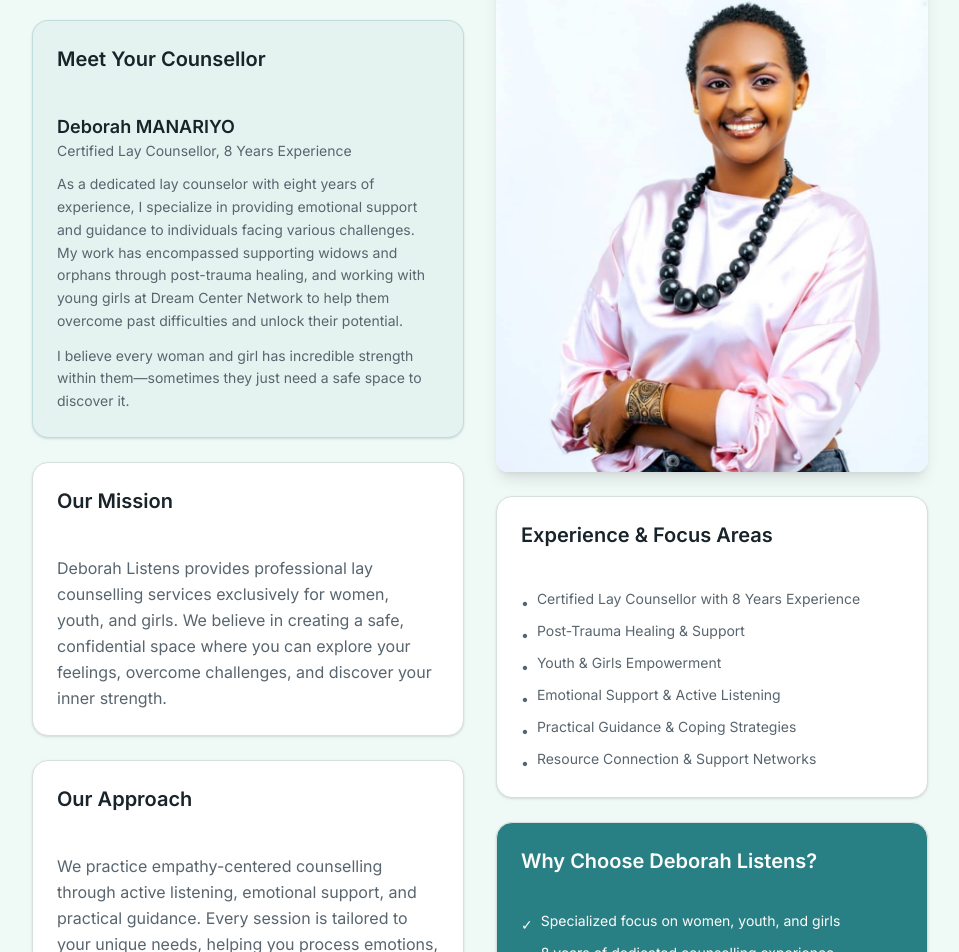
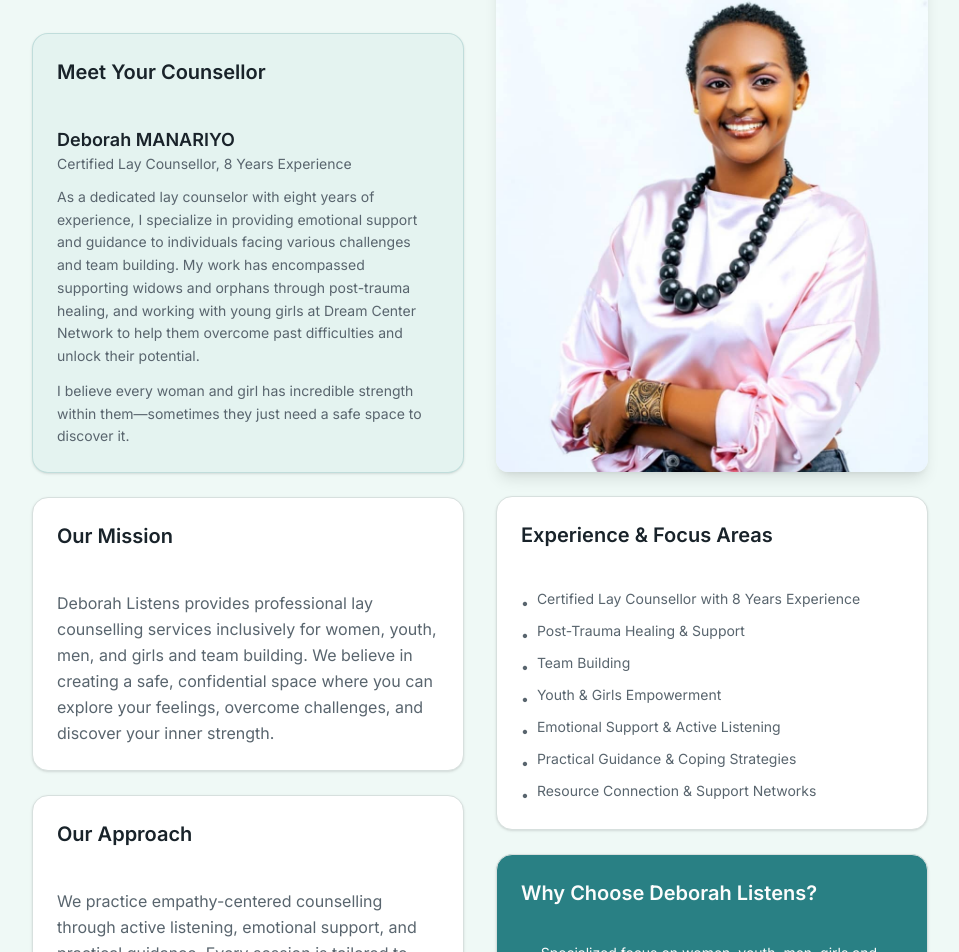
Before and after one commit to itmuvunyi/Deborah-Listens, a Next.js app: page / in a window 1280 px wide. Shown: the part 1062-2014 px from the top of the page, without its empty margins (160-1119 px from the left). Built offline with nearby package versions, Linux system fonts and the light colour scheme.

Commit message:
Update about.tsx

```diff
--- a/components/about.tsx
+++ b/components/about.tsx
@@ -8,7 +8,7 @@ export function About() {
           <div className="text-center space-y-4 mb-12">
             <h2 className="text-3xl sm:text-4xl font-bold text-balance">About Deborah Listens</h2>
             <p className="text-lg text-muted-foreground">
-              Dedicated to supporting women, youth, and girls through life's challenges
+              Dedicated to supporting all people through life's challenges
             </p>
           </div>
 
@@ -23,7 +23,7 @@ export function About() {
                   </div>
                   <p className="text-muted-foreground leading-relaxed text-sm">
                     As a dedicated lay counselor with eight years of experience, I specialize in providing emotional
-                    support and guidance to individuals facing various challenges. My work has encompassed supporting
+                    support and guidance to individuals facing various challenges and team building. My work has encompassed supporting
                     widows and orphans through post-trauma healing, and working with young girls at Dream Center Network
                     to help them overcome past difficulties and unlock their potential.
                   </p>
@@ -37,8 +37,8 @@ export function About() {
               <Card className="p-6 space-y-4">
                 <h3 className="text-xl font-semibold">Our Mission</h3>
                 <p className="text-muted-foreground leading-relaxed">
-                  Deborah Listens provides professional lay counselling services exclusively for women, youth, and
-                  girls. We believe in creating a safe, confidential space where you can explore your feelings, overcome
+                  Deborah Listens provides professional lay counselling services inclusively for women, youth, men, and
+                  girls and team building. We believe in creating a safe, confidential space where you can explore your feelings, overcome
                   challenges, and discover your inner strength.
                 </p>
               </Card>
@@ -48,7 +48,7 @@ export function About() {
                 <p className="text-muted-foreground leading-relaxed">
                   We practice empathy-centered counselling through active listening, emotional support, and practical
                   guidance. Every session is tailored to your unique needs, helping you process emotions, develop coping
-                  strategies, and build resilience for personal growth.
+                  strategies, and build resilience for personal growth and team progress.
                 </p>
               </Card>
             </div>
@@ -70,6 +70,10 @@ export function About() {
                   <li className="flex items-start gap-2">
                     <span className="mt-1">•</span>
                     <span>Post-Trauma Healing & Support</span>
+                  </li>
+                   <li className="flex items-start gap-2">
+                    <span className="mt-1">•</span>
+                    <span>Team Building</span>
                   </li>
                   <li className="flex items-start gap-2">
                     <span className="mt-1">•</span>
@@ -95,7 +99,7 @@ export function About() {
                 <ul className="space-y-2 text-sm">
                   <li className="flex items-start gap-2">
                     <span className="mt-1">✓</span>
-                    <span>Specialized focus on women, youth, and girls</span>
+                    <span>Specialized focus on women, youth, men, girls and team building</span>
                   </li>
                   <li className="flex items-start gap-2">
                     <span className="mt-1">✓</span>
```
